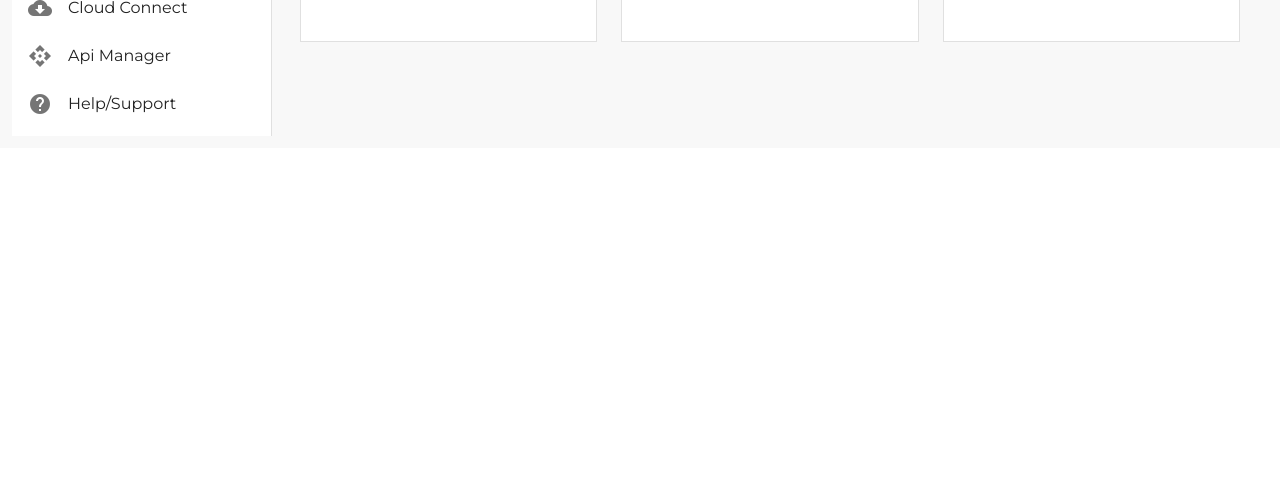
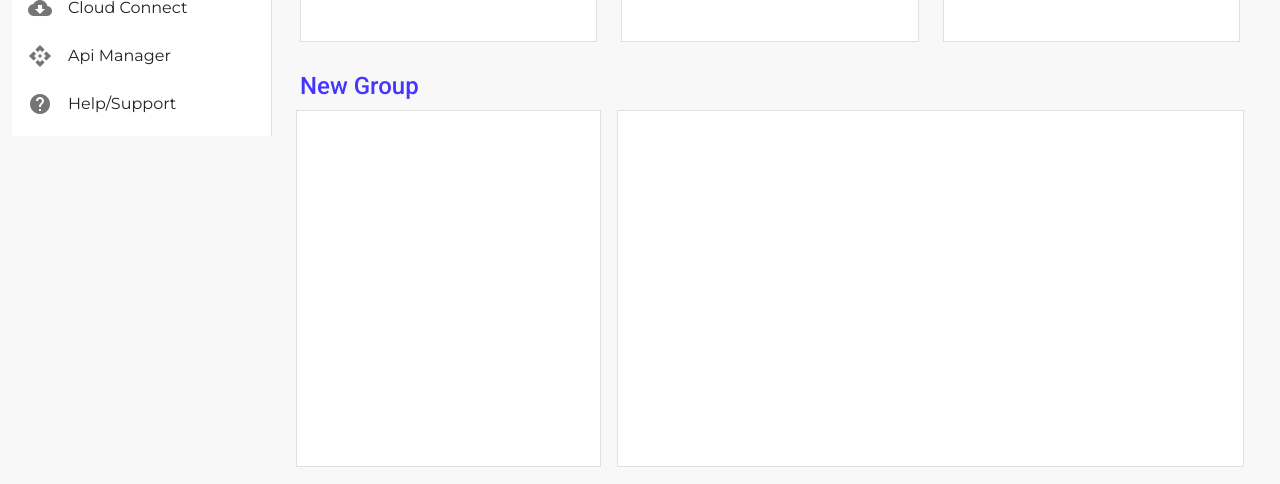
Before and after one commit to matiassemelman/edmachinachallenge, a Vue app: page /reports in a window 1280 px wide. Shown: the part 640-1124 px from the top of the page. Before the commit the page ends 800 px from the top, so only its background shows below. Built offline with nearby package versions, Linux system fonts and the light colour scheme.

Commit message:
Feat: Add last file of cards

```diff
--- a/src/views/ReportView.vue
+++ b/src/views/ReportView.vue
@@ -60,6 +60,14 @@
         </v-card>
       </v-col>
     </v-row>
+    <v-toolbar-title class="primary--text headline font-weight-medium mt-7 ml-3"
+      >New Group</v-toolbar-title
+    >
+    <v-row no-gutters>
+      <v-col v-for="n in 2" :key="n" :cols="n === 1 ? 4 : 8">
+        <v-card class="ma-2" tile outlined height="357"> </v-card>
+      </v-col>
+    </v-row>
   </v-container>
 </template>
 
```
